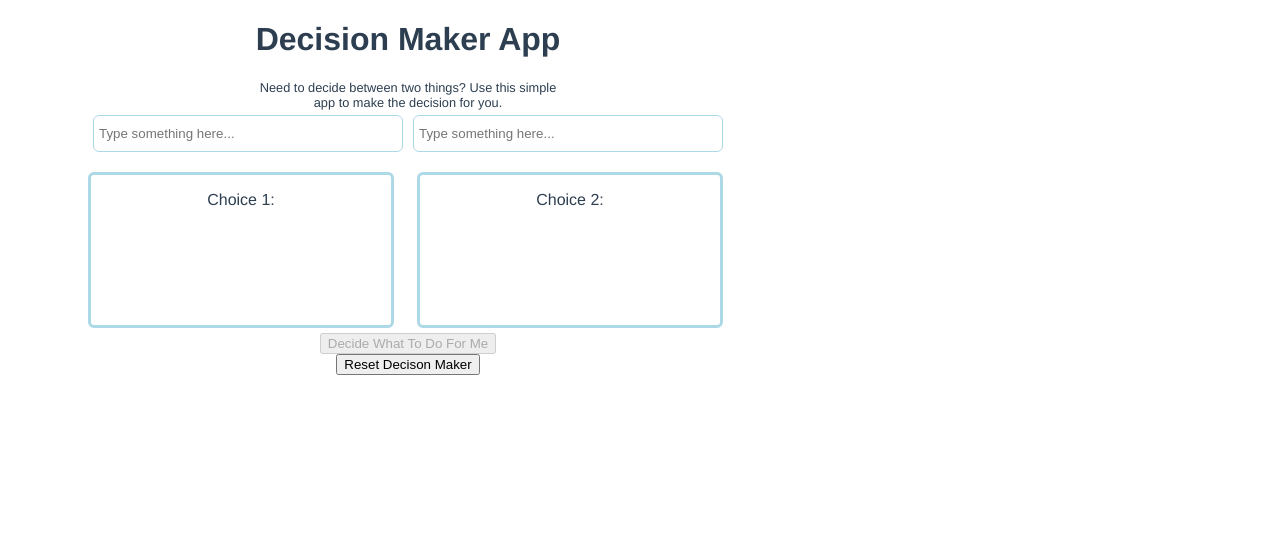
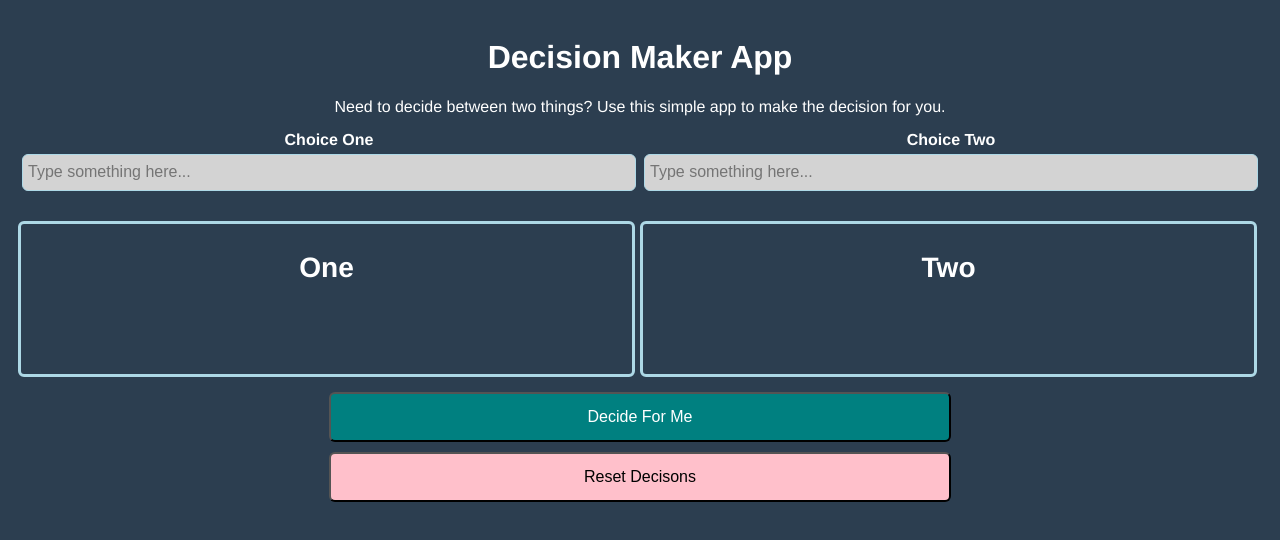
Before and after one commit to riceball1/decision-maker, a Vue app: page / in a window 1280 px wide. Shown: the top 540 px of the page. Built offline with nearby package versions, Linux system fonts and the light colour scheme.

Commit message:
Add style updates

```diff
--- a/src/App.vue
+++ b/src/App.vue
@@ -14,13 +14,12 @@ export default {
 </script>
 
 <style>
-#app {
+#app, html, body {
   font-family: Avenir, Helvetica, Arial, sans-serif;
   -webkit-font-smoothing: antialiased;
   -moz-osx-font-smoothing: grayscale;
   text-align: center;
-  color: #2c3e50;
-  margin-top: 20px;
-  width: 100vh;
+  background-color: #2c3e50;
+  color: white;
 }
 </style>
--- a/src/components/Main.vue
+++ b/src/components/Main.vue
@@ -3,20 +3,26 @@
     <h1>{{ msg }}</h1>
     <p class="description">Need to decide between two things? Use this simple app to make the decision for you.</p>
     <div class="box">
-    <input v-model="choices[0]" id="0" placeholder="Type something here..." class="choiceInput">
-    <input v-model="choices[1]" id="1" placeholder="Type something here..." class="choiceInput">
-</div>
+      <div class="choiceInputBox">
+        <label for="choiceOne">Choice One</label>
+      <input v-model="choices[0]" id="choiceOne" placeholder="Type something here..." class="choiceInput">
+      </div>
+      <div class="choiceInputBox">
+        <label for="choiceTwo">Choice Two</label>
+        <input v-model="choices[1]" id="choiceTwo" placeholder="Type something here..." class="choiceInput">
+      </div>
+  </div>
 <div class="box">
-<div v-bind:class="{choiceOne : 'choice'}" class="card">
-  <p>Choice 1:
-    </p>
+<div v-bind:class="{'activeChoice' : choiceOne}" class="card">
+  <h3>One
+    </h3>
     <p>{{ choices[0] }}</p></div>
-<div v-bind:class="{choiceTwo : 'choice'}" class="card"><p>Choice 2:</p>
+<div v-bind:class="{'activeChoice' : choiceTwo}" class="card"><h3>Two</h3>
 <p>{{ choices[1] }}</p></div>
 </div>
-<button v-on:click="makeDecision()" disabled="choices.length !== 2" >Decide What To Do For Me</button>
-<br/>
-<button @click="resetDecisionMaker()">Reset Decison Maker</button>
+  <button class="decisionButton" v-on:click="makeDecision()" >Decide For Me</button>
+  <br/>
+  <button class="resetButton" @click="resetDecisionMaker()">Reset Decisons</button>
     </div>
 </template>
 
@@ -29,13 +35,17 @@ export default {
   data() {
     return {
       choices: [],
-      choiceOne: false ,
+      choiceOne: false,
       choiceTwo: false,
     }
   },
   methods: {
     makeDecision: () => {
       console.log('Decide for me')
+      if (this.choices.length !== 2) {
+        alert('Please type in two choices :-) ');
+        return;
+      }
       const randomNumber = Math.floor(Math.random() * 101);
       if (randomNumber % 2 === 0) {
         this.choiceOne = true;
@@ -53,66 +63,76 @@ export default {
 
 <!-- Add "scoped" attribute to limit CSS to this component only -->
 <style scoped>
-h3 {
-  margin: 40px 0 0;
-}
-ul {
-  list-style-type: none;
-  padding: 0;
-}
-li {
-  display: inline-block;
-  margin: 0 10px;
-}
-a {
-  color: #42b983;
-}
 .description {
-  font-size: 0.8rem;
-  width: 50%;
-  margin: 0 auto;
+  font-size: 1rem;
+  width: 80%;
+  margin: 5px auto;
 }
 .main {
  margin: 0 auto;
- width: 80%;
+ padding: 10px;
 }
 .box {
   display: flex;
   justify-content: space-between;
   align-items: center;
 }
+.choiceInputBox {
+  display: flex;
+  flex-direction: column;
+  width: 100%;
+  align-items: center;
+  justify-content: center;
+  padding: 10px;
+}
+label {
+  font-weight: bold;
+}
 .card {
   width: 100%;
-  max-width: 300px;
+  max-width: 100%;
   height: 150px;
   border: 3px solid lightblue;
   margin: 15px 5px 5px 0;
   border-radius: 6px;
+  font-size: 1.5rem;
 }
-.choice {
+.activeChoice {
   background-color: teal;
   border: 3px dashed black;
+  color: white;
 }
 .choiceInput {
   margin: 5px;
-  width: 50%;
   height: 25px;
+  width: 100%;
   border-radius: 6px;
   border: 1px solid lightblue;
   padding: 5px;
+  font-size: 1rem;
+  background-color: lightgray;
+}
+button {
+  width: 50%;
+  height: 50px;
+  margin: 0 auto;
+  margin-top: 10px;
+  border-radius: 6px;
+  font-size: 1rem;
+}
+.decisionButton {
+  background-color: teal;
+  color: white;
+}
+.resetButton {
+  background-color: pink;
 }
 @media only screen and (max-width: 600px) {
   .box {
     flex-direction: column;
   }
-  button {
-    width: 50%;
-    height: 50px;
-    margin: 0 auto;
-    margin-top: 10px;
-  }
   .choiceInput {
-    width: 50%;
+    width: 100%;
     height: 50px;
     margin: 0 auto;
   }
```
